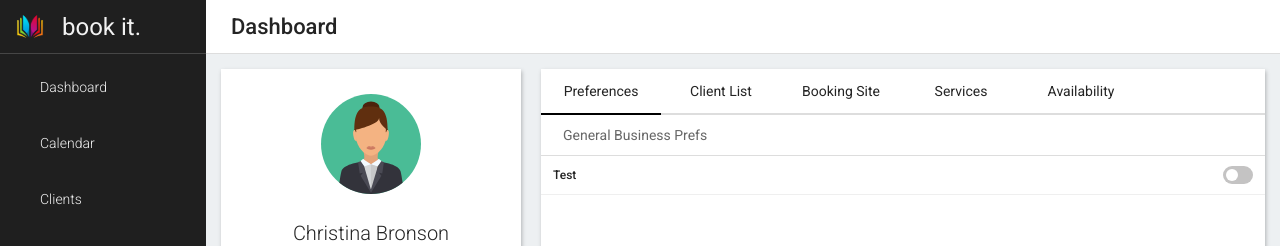
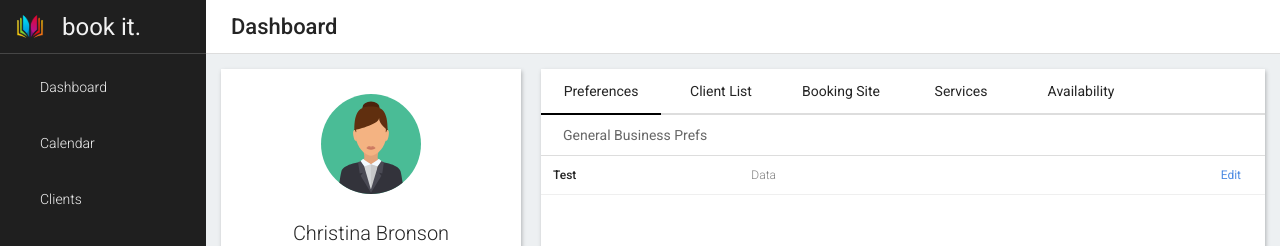
Before and after one commit to ryanhartwig/bookeasy, a Next.js app in the folder next/: page /business in a window 1280 px wide. Shown: the top 246 px of the page. Built offline with nearby package versions, Linux system fonts and the light colour scheme.

Commit message:
Position .value (data) of Setting, wrapping up setting UI component

```diff
--- a/next/src/app/business/tabs/Prefs.tsx
+++ b/next/src/app/business/tabs/Prefs.tsx
@@ -13,10 +13,9 @@ export const Prefs = () => {
       <p>General Business Prefs</p>
       <hr />
 
-      <Setting label='Test' toggleState={toggle} onAction={() => {
-        console.log('clicked')
-        setToggle(p => !p);
-      }} />
+      <Setting label='Test'>
+        <p>Data</p>
+      </Setting>
     </div>
   )
 }
--- a/next/src/components/UI/Setting/Setting.tsx
+++ b/next/src/components/UI/Setting/Setting.tsx
@@ -22,11 +22,13 @@ export const Setting: React.FC<SettingProps> = ({label, children, toggleState, o
       <div className={styles.value}>
         {children}
       </div>
-      <div className={styles.action} onClick={onAction}>
-        {toggleState === undefined && <p>Edit</p>}
-        <div className={clsx(styles.toggle, {[styles.on]: toggleState})}>
-          <div className={clsx(styles.toggle_circle, {[styles.on]: toggleState})} />
-        </div>
+      <div className={clsx(styles.action, 'noselect')} onClick={onAction}>
+        {toggleState === undefined
+          ? <p>Edit</p>
+          : <div className={clsx(styles.toggle, {[styles.on]: toggleState})}>
+              <div className={clsx(styles.toggle_circle, {[styles.on]: toggleState})} />
+            </div>
+        }
       </div>
     </div>
   )
--- a/next/src/components/UI/Setting/setting.module.scss
+++ b/next/src/components/UI/Setting/setting.module.scss
@@ -14,6 +14,13 @@
 
 .label {
   font-weight: 500;
+}
+
+.value {
+  position: relative;
+  left: 25%;
+  font-weight: 300;
+  color: grey;
 }
 
 .action {
```
